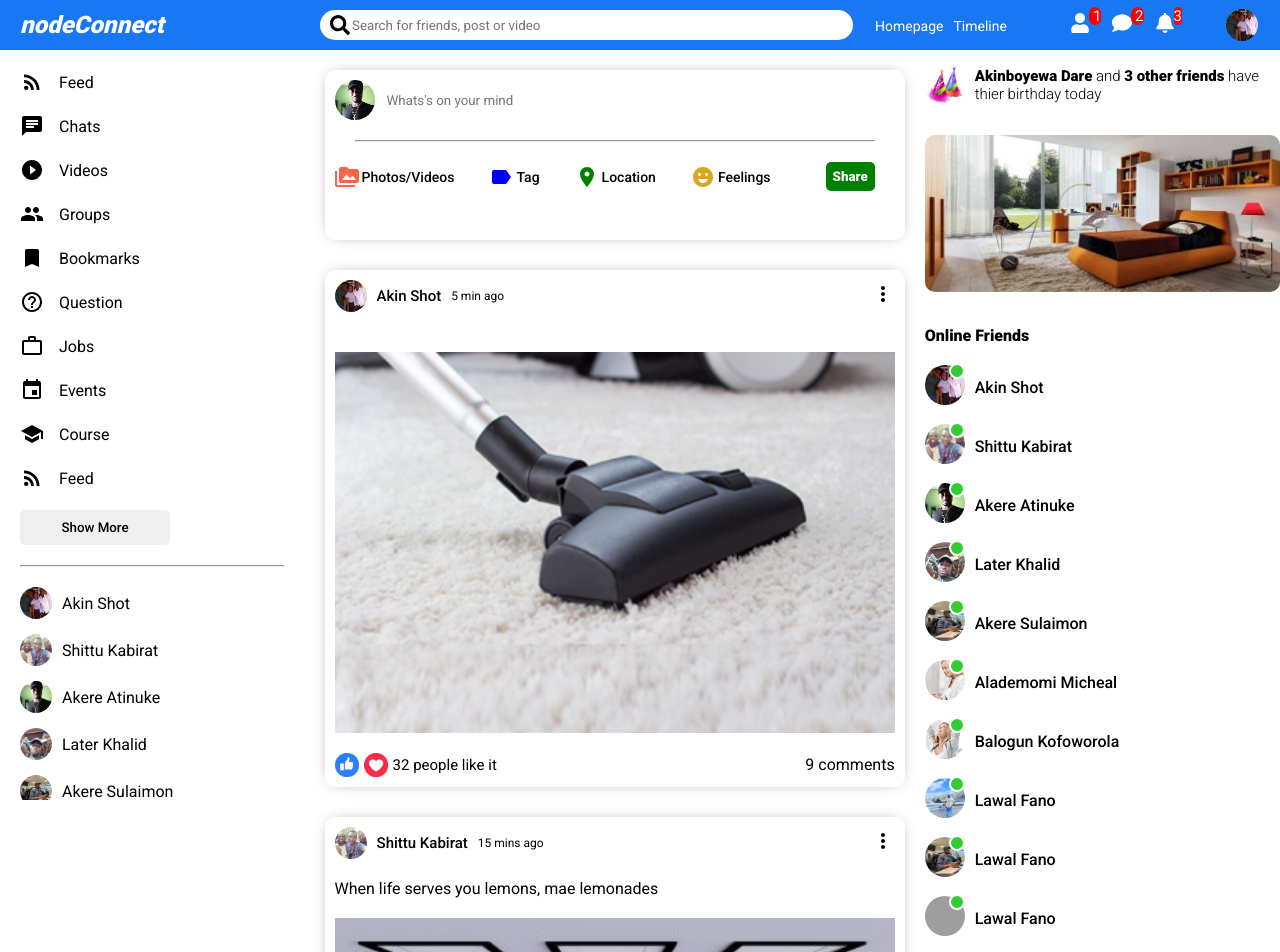
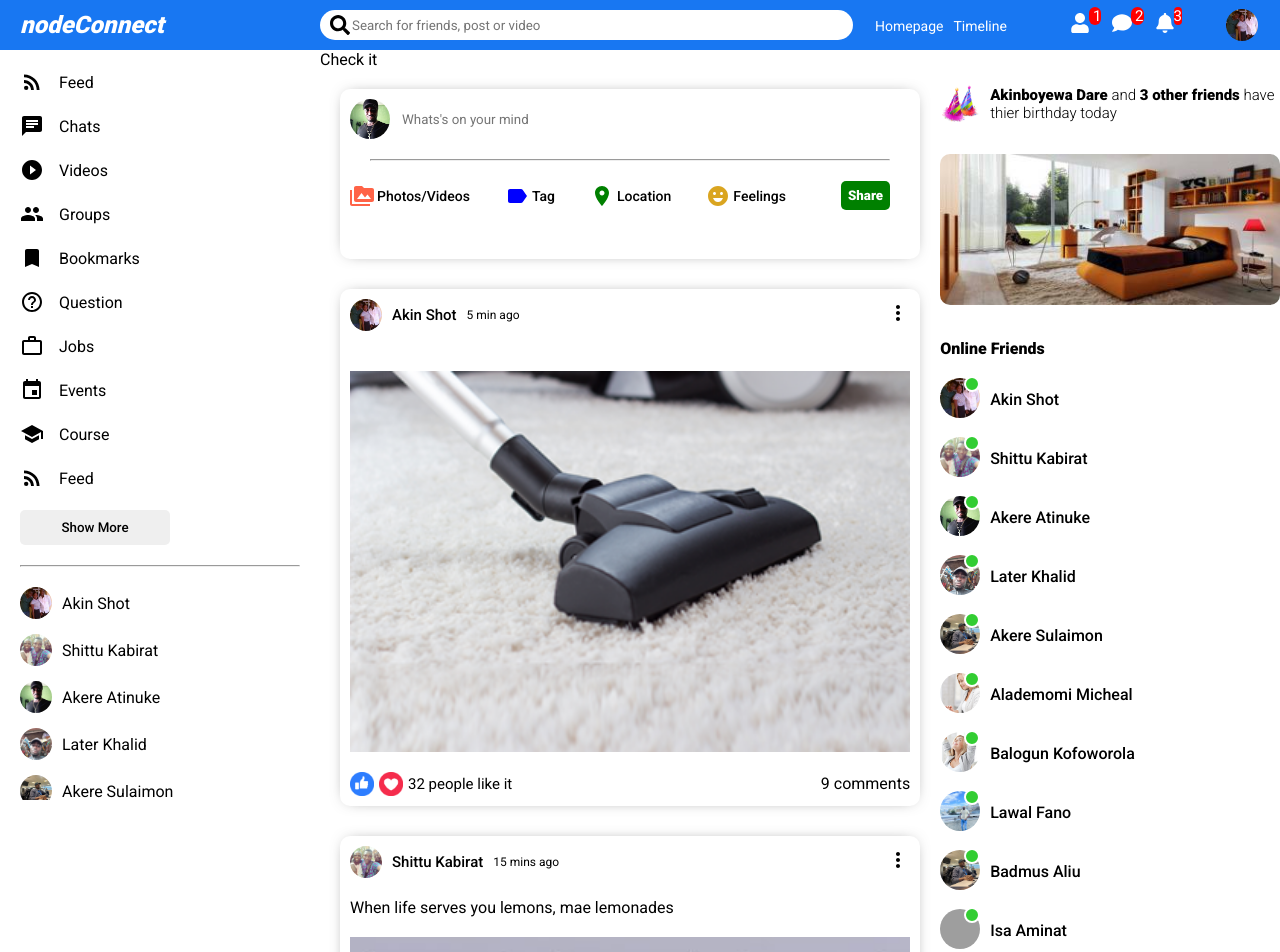
Before and after one commit to Nodeskin/social-app, a React (Create React App) app: page / in a window 1280 px wide. Shown: the top 952 px of the page. Built offline with nearby package versions, Linux system fonts and the light colour scheme; grey boxes are pictures that could not be loaded.

Commit message:
Completed HomeJs section, commence  profile section

```diff
--- a/src/App.js
+++ b/src/App.js
@@ -1,12 +1,12 @@
-import './App.css';
-import Home from './pages/home/Home';
+import "./App.css";
+// import Home from "./pages/home/Home";
+import Profile from "./pages/profile/Profile";
 
 function App() {
-
   return (
     <div>
-    <Home/>
-
+      {/* <Home/> */}
+      <Profile />
     </div>
   );
 }
--- a/src/component/closeFriend/CloseFriend.jsx
+++ b/src/component/closeFriend/CloseFriend.jsx
@@ -2,7 +2,6 @@ import "./closeFriend.css"
 
 export default function CloseFriend({user}) {
   return (
-
     <li className="sideBarFriend">
     <img src={user.profilePicture} alt="" className="sideBarFriendImg" />
     <span className="sideBarFriendName">{user.username}</span>
--- a/src/component/post/Post.jsx
+++ b/src/component/post/Post.jsx
@@ -40,7 +40,7 @@ export default function Post({post}) {
             <div className="postBottom">
               <div className="postBottomLeft">
                 <img className="likeIcon" src="/assets/like.png" onClick={likeHandler} alt="" />
-                <img className="likeIcon" src="/assets/heart.png" alt="" />
+                <img className="likeIcon" src="/assets/heart.png" onClick={likeHandler} alt="" />
                 <span className="postLikeCounter"> {like} people like it</span>
               </div>
               <div className="postBottomRight">
--- a/src/dummyData.js
+++ b/src/dummyData.js
@@ -42,12 +42,12 @@ export const Users = [
   {
     id: 9,
     profilePicture: "assets/persons/img9.png",
-    username: "Lawal Fano",
+    username: "Badmus Aliu",
   },
   {
     id: 10,
     profilePicture: "assets/persons/img10.jpg",
-    username: "Lawal Fano",
+    username: "Isa Aminat",
   },
 ];
 // console.log(Users.filter((user) => user.id === 2)[0]);
--- /dev/null
+++ b/src/pages/profile/Profile.jsx
@@ -0,0 +1,26 @@
+import "./profile.css"
+// import "./home.css";
+import SideBar from "../../component/sideBar/SideBar";
+import TopBar from "../../component/topBar/TopBar";
+import RightBar from "../../component/rightBar/RightBar";
+import Feeds from "../../component/feeds/Feeds";
+
+export default function Profile() {
+  return (
+    <>
+      <TopBar />
+      <div className="profile">
+        <SideBar />
+        <div className="profileRight">
+        <div className="profileRightTop">Check it</div>
+        <div className="profileRightBottom">
+          <Feeds />
+          <RightBar />
+            </div>
+
+        </div>
+
+      </div>
+    </>
+  )
+}
--- /dev/null
+++ b/src/pages/profile/profile.css
@@ -0,0 +1,12 @@
+.profile{
+    display: flex;
+
+}
+
+.profileRight{
+    flex: 9;
+}
+
+.profileRightBottom{
+    display: flex;
+}
```
